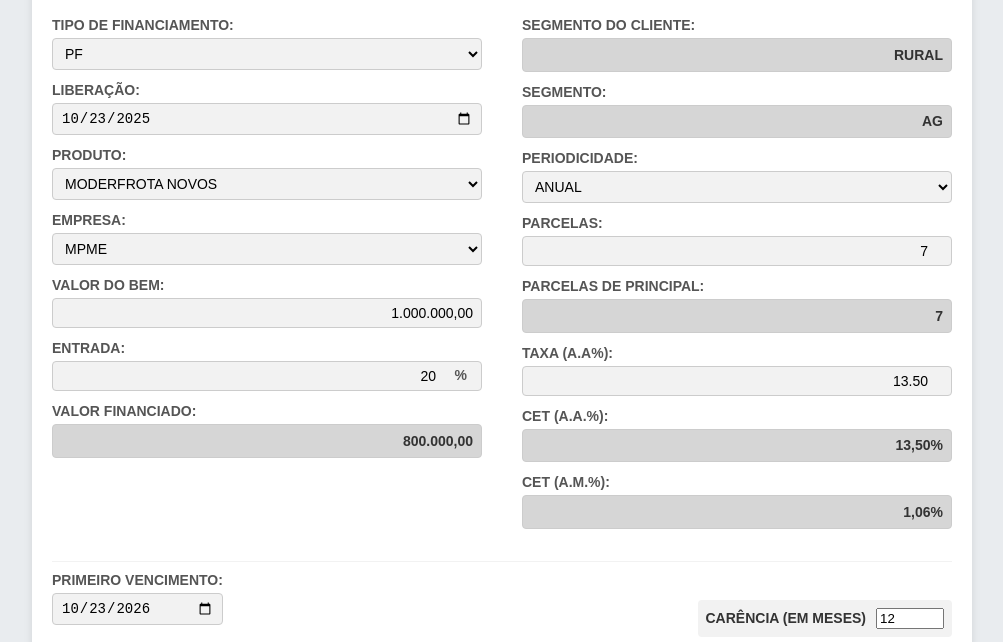
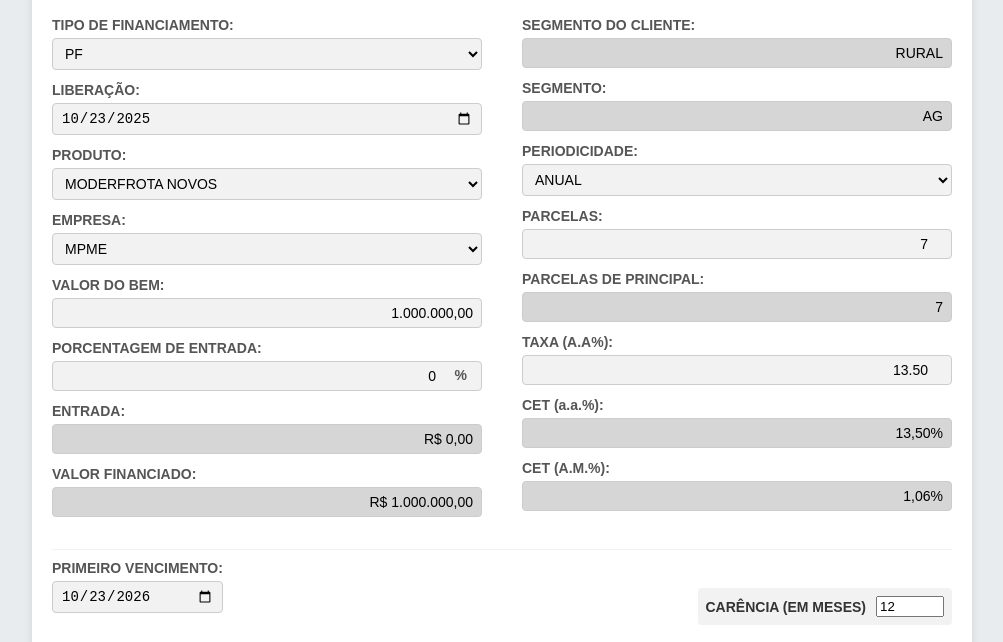
Before and after one commit to LuidyOn/Calculadora_PME, a plain HTML site: page HTMLs/moderfrota.html in a window 1280 px wide. Shown: the part 124-766 px from the top of the page, without its empty margins (138-1141 px from the left). Drawn offline with nearby package versions, Linux system fonts and the light colour scheme.

Commit message:
padronização e cores para campos Only read

```diff
--- a/HTMLs/moderfrota.html
+++ b/HTMLs/moderfrota.html
@@ -57,22 +57,28 @@
                         <input type="text" id="valorBem" value="1.000.000,00" inputmode="numeric">
                     </div>
                     <div class="form-group">
-                        <label for="percEntrada">ENTRADA:</label>
-                        <input type="number" id="percEntrada" value="20">
+                        <label for="percEntrada">PORCENTAGEM DE ENTRADA:</label>
+                        <input type="number" id="percEntrada" value="0">
                     </div>
+
                     <div class="form-group read-only">
-                        <label>VALOR FINANCIADO:</label>
-                        <span id="valorFinanciado"></span>
+                        <label for="valorEntrada">ENTRADA:</label>
+                        <input type="text" id="valorEntrada" readonly>
+                    </div>
+
+                    <div class="form-group read-only">
+                        <label for="valorFinanciado">VALOR FINANCIADO:</label>
+                        <input type="text" id="valorFinanciado" readonly>
                     </div>
                 </div>
                 <div class="form-column">
                     <div class="form-group read-only">
-                        <label>SEGMENTO DO CLIENTE:</label>
-                        <span id="segmentoCliente">RURAL</span>
+                        <label for="segmentoCliente">SEGMENTO DO CLIENTE:</label>
+                        <input type="text" id="segmentoCliente" value="RURAL" readonly>
                     </div>
                     <div class="form-group read-only">
-                        <label>SEGMENTO:</label>
-                        <span id="segmento">AG</span>
+                        <label for="segmento">SEGMENTO:</label>
+                        <input type="text" id="segmento" value="AG" readonly>
                     </div>
                     <div class="form-group">
                         <label for="periodicidade">PERIODICIDADE:</label>
@@ -87,20 +93,20 @@
                         <input type="number" id="parcelas" value="7">
                     </div>
                     <div class="form-group read-only">
-                        <label>PARCELAS DE PRINCIPAL:</label>
-                        <span id="parcelasPrincipal"></span>
+                        <label for="parcelasPrincipal">PARCELAS DE PRINCIPAL:</label>
+                        <input type="text" id="parcelasPrincipal" readonly>
                     </div>
                     <div class="form-group">
                         <label for="taxaAA">TAXA (A.A%):</label>
                         <input type="number" id="taxaAA" value="13.50" step="0.1">
                     </div>
                     <div class="form-group read-only">
-                        <label>CET (A.A.%):</label>
-                        <span id="cetAA"></span>
+                        <label for="cetAA">CET (a.a.%):</label>
+                        <input type="text" id="cetAA" readonly>
                     </div>
                     <div class="form-group read-only">
-                        <label>CET (A.M.%):</label>
-                        <span id="cetAM"></span>
+                        <label for="cetAM">CET (A.M.%):</label>
+                        <input type="text" id="cetAM" readonly>
                     </div>
                 </div>
             </div>
--- a/script/moderfrota.js
+++ b/script/moderfrota.js
@@ -40,10 +40,10 @@ document.addEventListener('DOMContentLoaded', () => {
         const liberacaoInput = document.getElementById('liberacao'); const vencimentoInput = document.getElementById('primeiroVencimento'); const carenciaInput = document.getElementById('carencia'); const dataLiberacao = new Date(liberacaoInput.value + 'T00:00:00'); const dataPrimeiroVencimento = new Date(vencimentoInput.value + 'T00:00:00'); if (isNaN(dataLiberacao.getTime()) || isNaN(dataPrimeiroVencimento.getTime())) { carenciaInput.value = 0; return; } const mesesDiferenca = (dataPrimeiroVencimento.getFullYear() - dataLiberacao.getFullYear()) * 12 + (dataPrimeiroVencimento.getMonth() - dataLiberacao.getMonth()); carenciaInput.value = mesesDiferenca; if (mesesDiferenca > 14) { alert("A carência não pode exceder 14 meses. A data do primeiro vencimento será ajustada."); let dataMaxima = new Date(dataLiberacao); dataMaxima.setMonth(dataMaxima.getMonth() + 14); const yyyy = dataMaxima.getFullYear(); const mm = String(dataMaxima.getMonth() + 1).padStart(2, '0'); const dd = String(dataMaxima.getDate()).padStart(2, '0'); vencimentoInput.value = `${yyyy}-${mm}-${dd}`; carenciaInput.value = 14; vencimentoInput.dispatchEvent(new Event('input')); }
     }
 
-    const inputs = document.querySelectorAll('#valorBem, #percEntrada, #parcelas, #taxaAA, #liberacao, #primeiroVencimento, #periodicidade');
+    const inputs = document.querySelectorAll('#valorBem, #percEntrada, #parcelas, #taxaAA, #liberacao, #primeiroVencimento, #periodicidade'); // Adicionado #percEntrada
     inputs.forEach(input => input.addEventListener('input', calcularTudo));
 
-    const formatCurrency = (value) => value.toLocaleString('pt-BR', { minimumFractionDigits: 2, maximumFractionDigits: 2 });
+    const formatCurrency = (value) => `R$ ${value.toLocaleString('pt-BR', { minimumFractionDigits: 2, maximumFractionDigits: 2 })}`;
     const formatDate = (date) => isNaN(date.getTime()) ? 'Data inválida' : date.toLocaleDateString('pt-BR');
 
     function calcularTudo(event) {
@@ -52,15 +52,18 @@ document.addEventListener('DOMContentLoaded', () => {
         const valorBemStr = document.getElementById('valorBem').value.replace(/\./g, '').replace(',', '.');
         const valorBem = parseFloat(valorBemStr) || 0;
         const percEntrada = parseFloat(document.getElementById('percEntrada').value) || 0;
-        const valorFinanciado = valorBem * ((100 - percEntrada) / 100);
+        // Calcula o VALOR da entrada
+        const valorEntrada = valorBem * (percEntrada / 100);
+        // Calcula o VALOR FINANCIADO
+        const valorFinanciado = valorBem - valorEntrada;
         const numParcelas = parseInt(document.getElementById('parcelas').value) || 1;
         const taxaAA = parseFloat(document.getElementById('taxaAA').value) / 100 || 0;
 
         const cetAA = taxaAA;
         const cetAM = (Math.pow(1 + cetAA, 1/12) - 1);
 
-        document.getElementById('cetAA').textContent = (cetAA * 100).toLocaleString('pt-BR', {minimumFractionDigits: 2, maximumFractionDigits: 2}) + '%';
-        document.getElementById('cetAM').textContent = (cetAM * 100).toLocaleString('pt-BR', {minimumFractionDigits: 2, maximumFractionDigits: 2}) + '%';
+        document.getElementById('cetAA').value = (cetAA * 100).toLocaleString('pt-BR', {minimumFractionDigits: 2, maximumFractionDigits: 2}) + '%';
+        document.getElementById('cetAM').value = (cetAM * 100).toLocaleString('pt-BR', {minimumFractionDigits: 2, maximumFractionDigits: 2}) + '%';
         // --- FIM DA ALTERAÇÃO ---
 
         const dataLiberacao = new Date(document.getElementById('liberacao').value + 'T00:00:00');
@@ -68,8 +71,10 @@ document.addEventListener('DOMContentLoaded', () => {
         const periodicidade = document.getElementById('periodicidade').value;
         const principalPorParcela = numParcelas > 0 ? valorFinanciado / numParcelas : 0;
 
-        document.getElementById('valorFinanciado').textContent = formatCurrency(valorFinanciado);
-        document.getElementById('parcelasPrincipal').textContent = numParcelas;
+        // Atualiza os campos na tela (usando .value para os inputs readonly)
+        document.getElementById('valorEntrada').value = formatCurrency(valorEntrada); // Atualiza o novo campo
+        document.getElementById('valorFinanciado').value = formatCurrency(valorFinanciado);
+        document.getElementById('parcelasPrincipal').value = numParcelas;
         document.getElementById('total-principal').textContent = formatCurrency(valorFinanciado);
 
         const tbody = document.getElementById('amortization-body');
--- a/style/style.css
+++ b/style/style.css
@@ -129,6 +129,7 @@ header {
     background-color: #3193f5; /* Fundo de campo bloqueado */
 }
 
+
 .form-row {
     display: flex;
     flex-direction: column;
@@ -145,6 +146,14 @@ header {
     border-radius: 4px;
     margin-top: 10px;
 }
+
+/* --- NOVO: Define fundo mais escuro para campos readonly --- */
+.form-group input[readonly] {
+    background-color: #d6d6d6 !important; /* Tom de cinza mais escuro (padrão Bootstrap para readonly) */
+    /* Você pode escolher outra cor se preferir, ex: #d6d6d6 */
+
+}
+
 .form-group-inline label { font-weight: bold; }
 .form-group-inline input { width: 60px; }
 
@@ -334,7 +343,7 @@ th:nth-child(n+3), td:nth-child(n+3) {
     align-items: center;
     justify-content: flex-end;
     font-weight: bold;
-    background-color: #e9ecef;
+    background-color: #d6d6d6;
     max-height: 10px; /* Altura fixa e consistente */
 }
 
```
Also changed, not shown: HTMLs/pronaf.html (+15 -9 lines), HTMLs/tfbd.html (+28 -6 lines), script/pronaf.js (+13 -5 lines), script/tfbd.js (+13 -8 lines).
